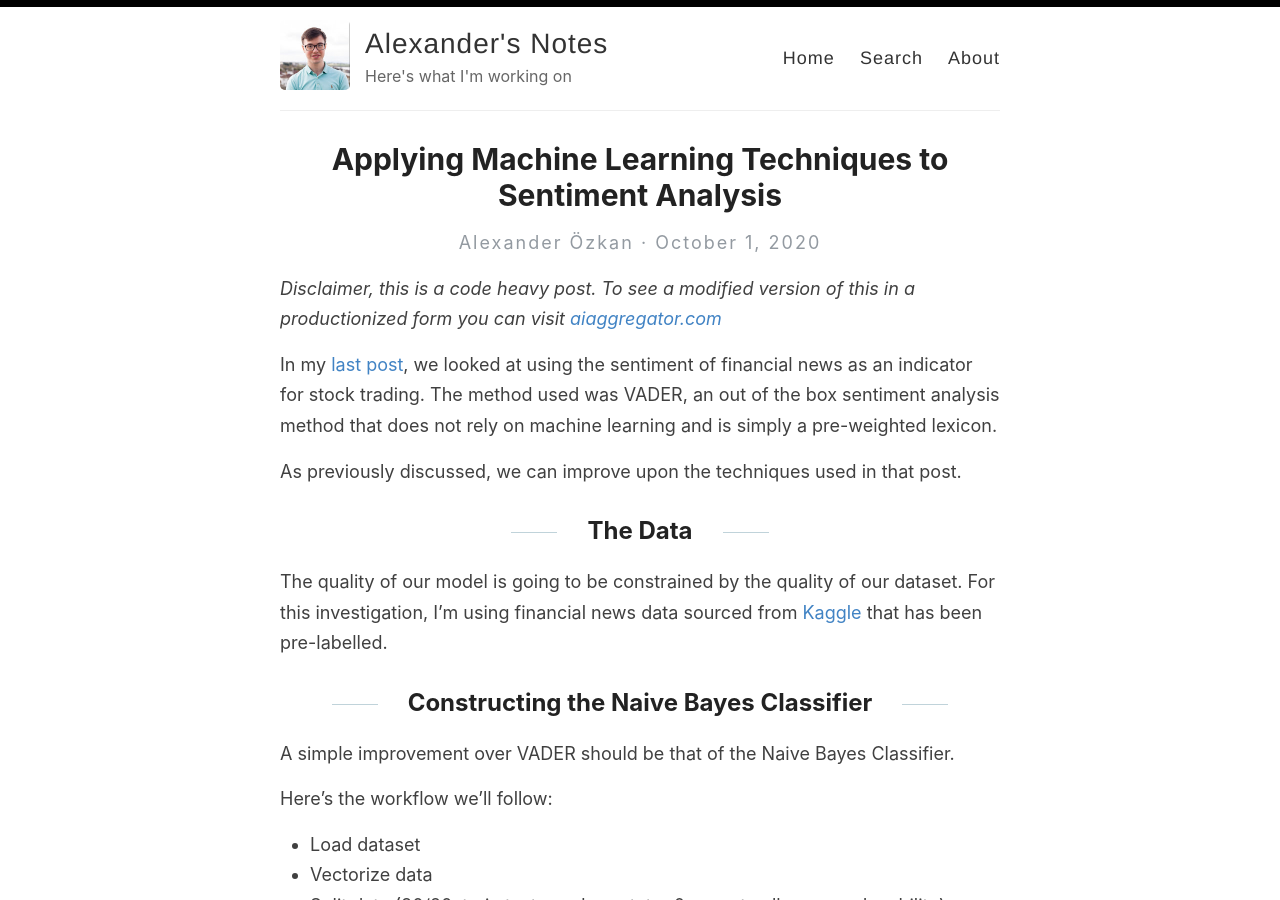
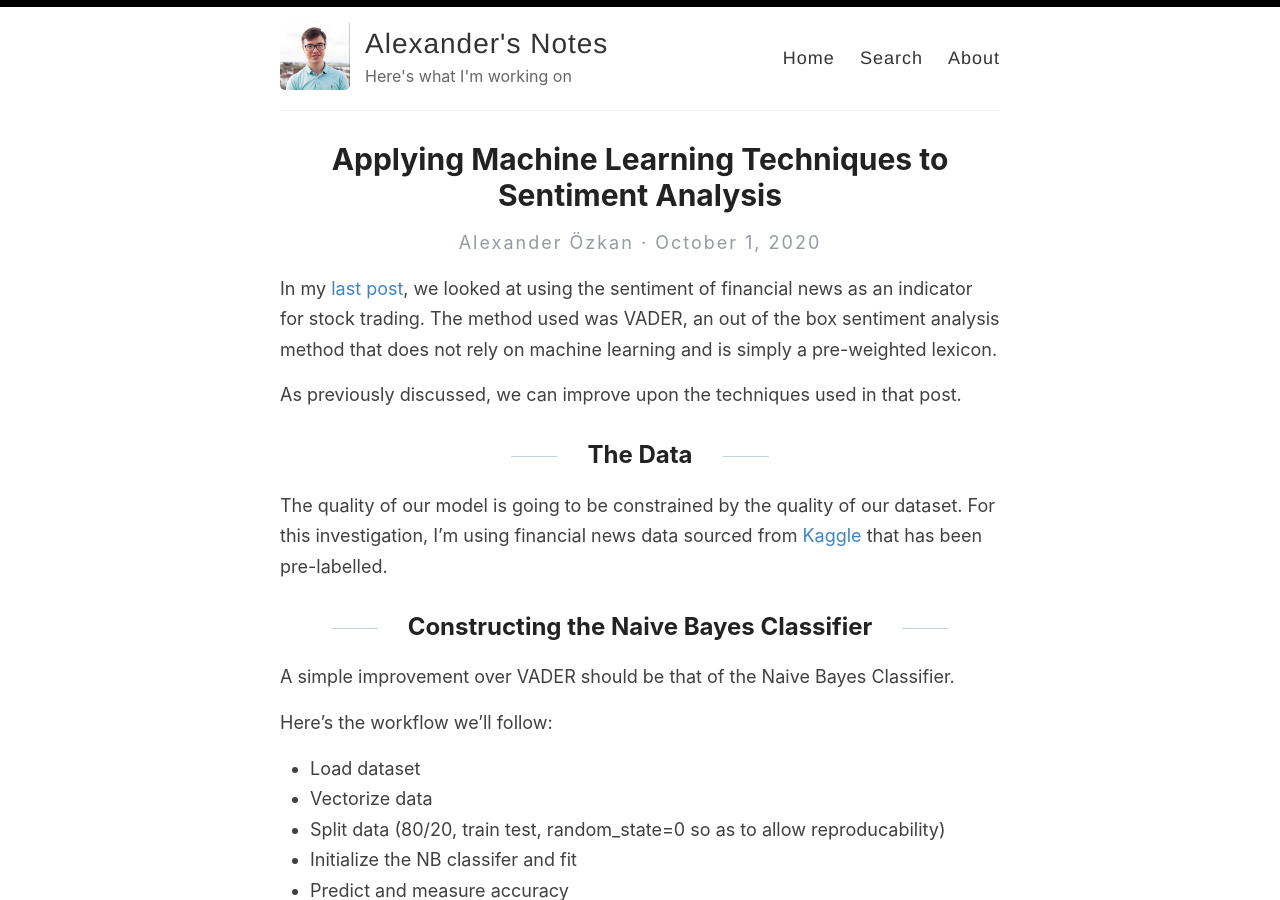
Before and after one commit to alexander-ozkan/portfolio, a Jekyll site: the page built from _posts/2020-10-1-Machine Learning based Sentiment Analysis.md, in a window 1280 px wide and 900 px high. Built offline with Jekyll 4.4.1, drawn with Linux system fonts in a browser that asks for light colours.

Commit message:
Update 2020-10-1-Machine Learning based Sentiment Analysis.md

```diff
--- a/_posts/2020-10-1-Machine Learning based Sentiment Analysis.md
+++ b/_posts/2020-10-1-Machine Learning based Sentiment Analysis.md
@@ -2,8 +2,6 @@
 layout: post
 title: Applying Machine Learning Techniques to Sentiment Analysis
 ---
-
-*Disclaimer, this is a code heavy post. To see a modified version of this in a productionized form you can visit [aiaggregator.com](http://aiaggregator.com/)*
 
 In my [last post](https://alexanderozkan.com/Sentiment-Analysis-as-a-Trading-Indicator/), we looked at using the sentiment of financial news as an indicator for stock trading. The method used was VADER, an out of the box sentiment analysis method that does not rely on machine learning and is simply a pre-weighted lexicon.
 
```
